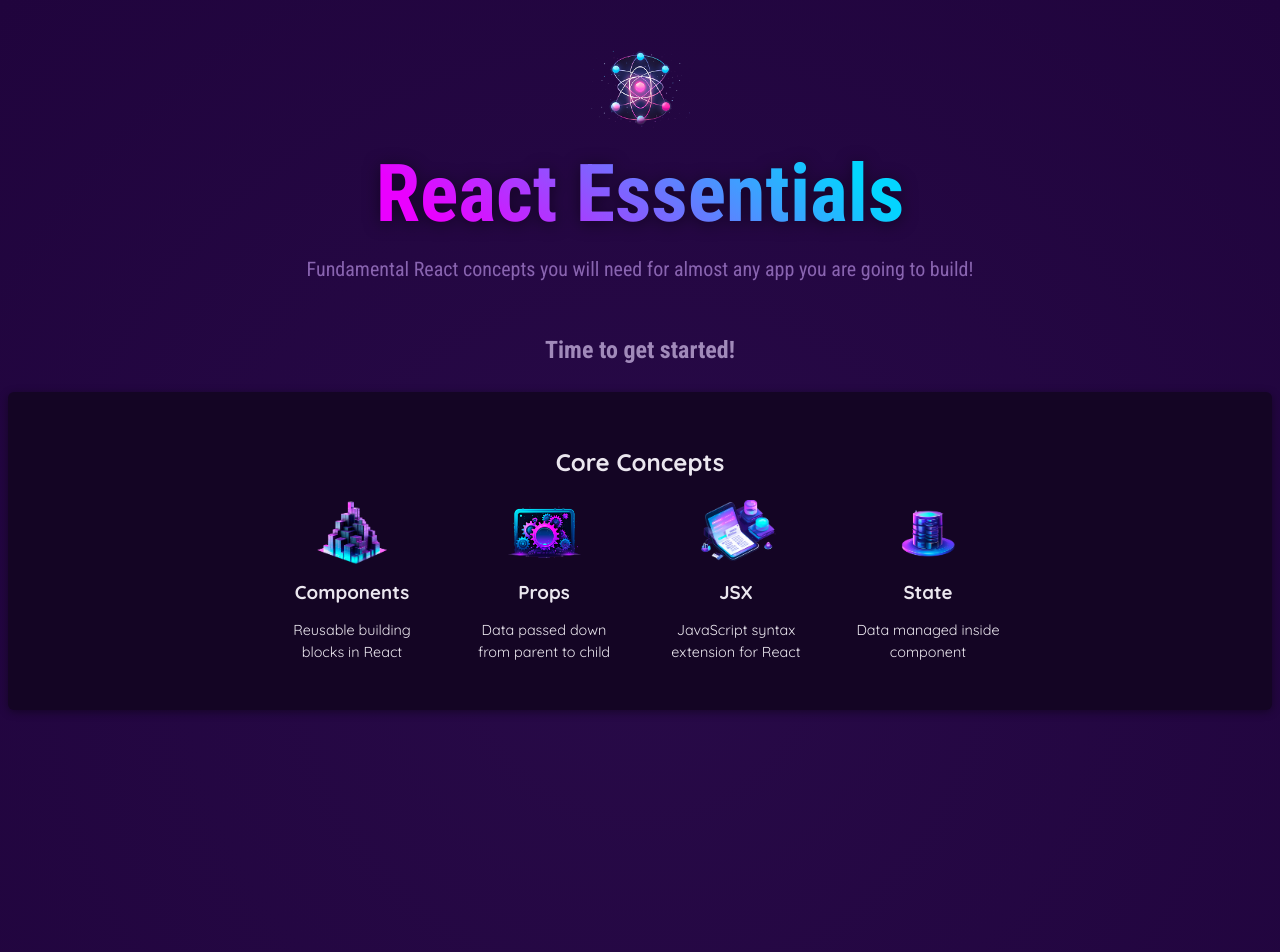
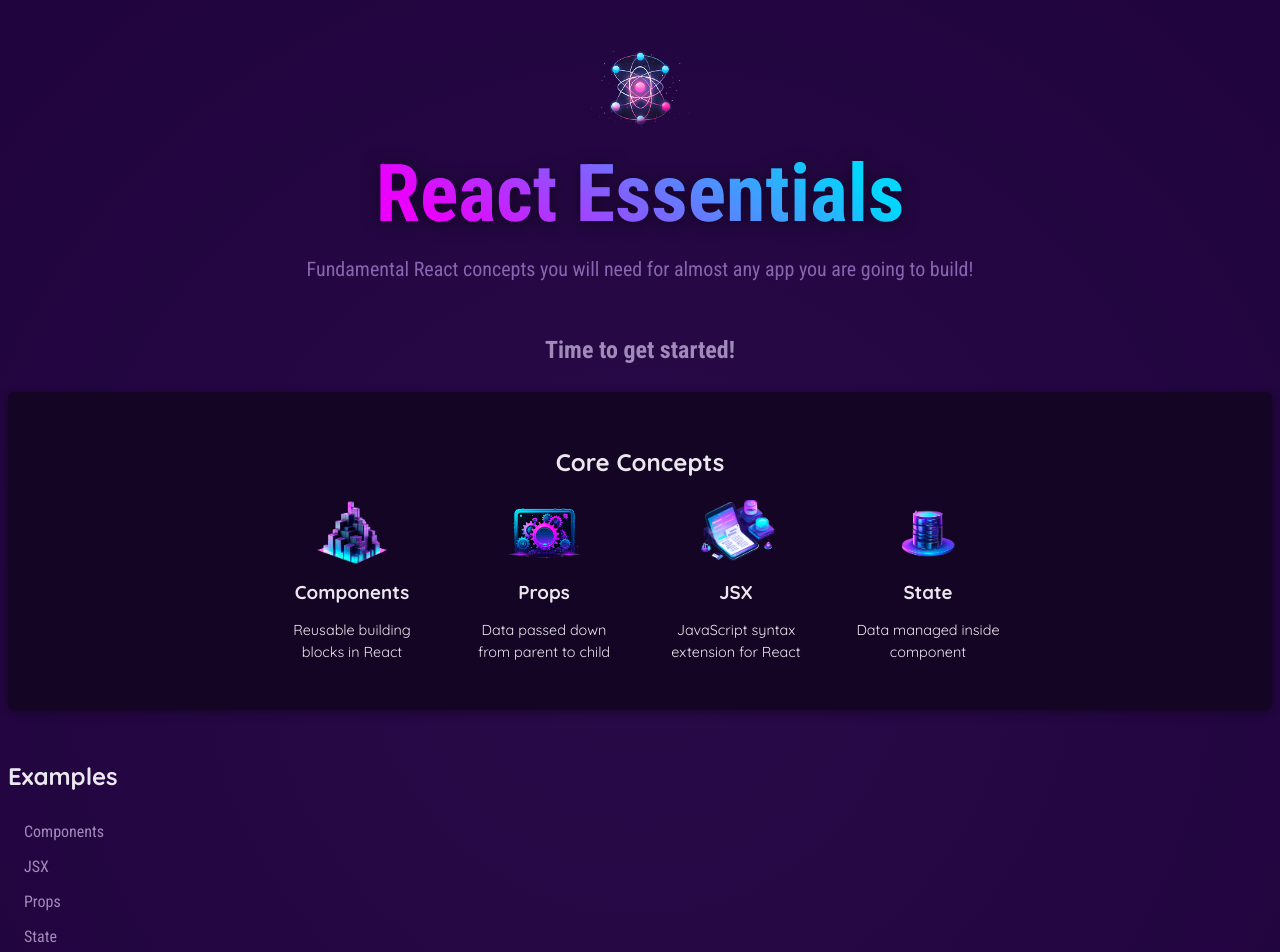
Before and after one commit to jiaakmal/REACT-PRACTICE, a React (Vite) app: page / in a window 1280 px wide. Shown: the top 952 px of the page. Built offline with nearby package versions, Linux system fonts and the light colour scheme.

Commit message:
working with props

```diff
--- a/src/App.jsx
+++ b/src/App.jsx
@@ -2,6 +2,7 @@
 import { CORE_CONCEPTS } from './data.js';
 import Header from './components/Header/Header.jsx';
 import CoreConcept from './components/CoreConcepts/CoreConcept.jsx';
+import TabButton from './components/TabButton.jsx'
 
 
 function App() {
@@ -28,10 +29,18 @@
           <CoreConcept
             {...CORE_CONCEPTS[3]}
           />
-
-
-
-        </ul>
+          </ul>
+      </section>
+      <section id="examples">
+        <h2>Examples</h2>
+        <menu>
+          <li>
+            <TabButton>Components</TabButton>
+            <TabButton>JSX</TabButton>
+            <TabButton>Props</TabButton>
+            <TabButton>State</TabButton>
+          </li>
+        </menu>
       </section>
     </div>
   );
--- /dev/null
+++ b/src/components/TabButton.jsx
@@ -0,0 +1,6 @@
+export default function TabButton({children,onSelect}){
+
+    return(
+        <li><button onClick={onSelect}>{children}</button></li>
+    );
+}
```
